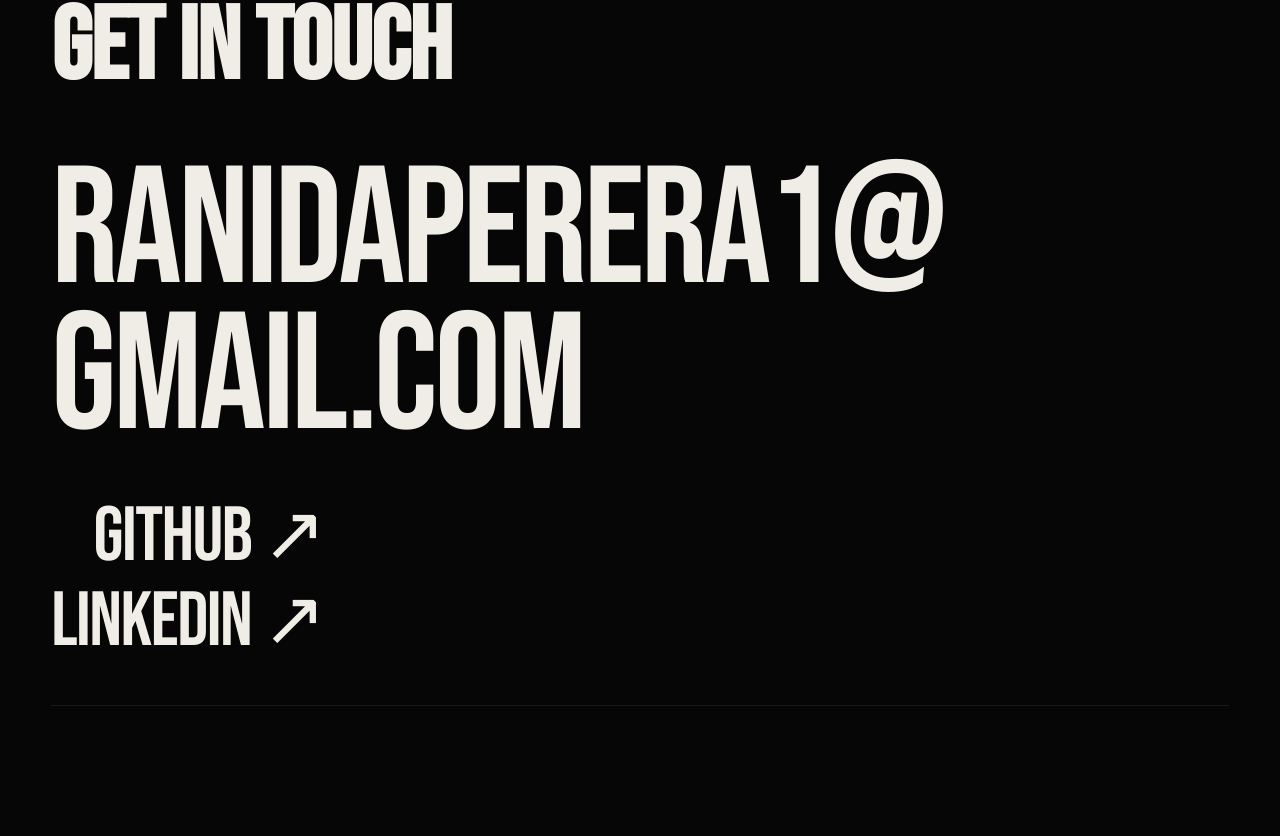
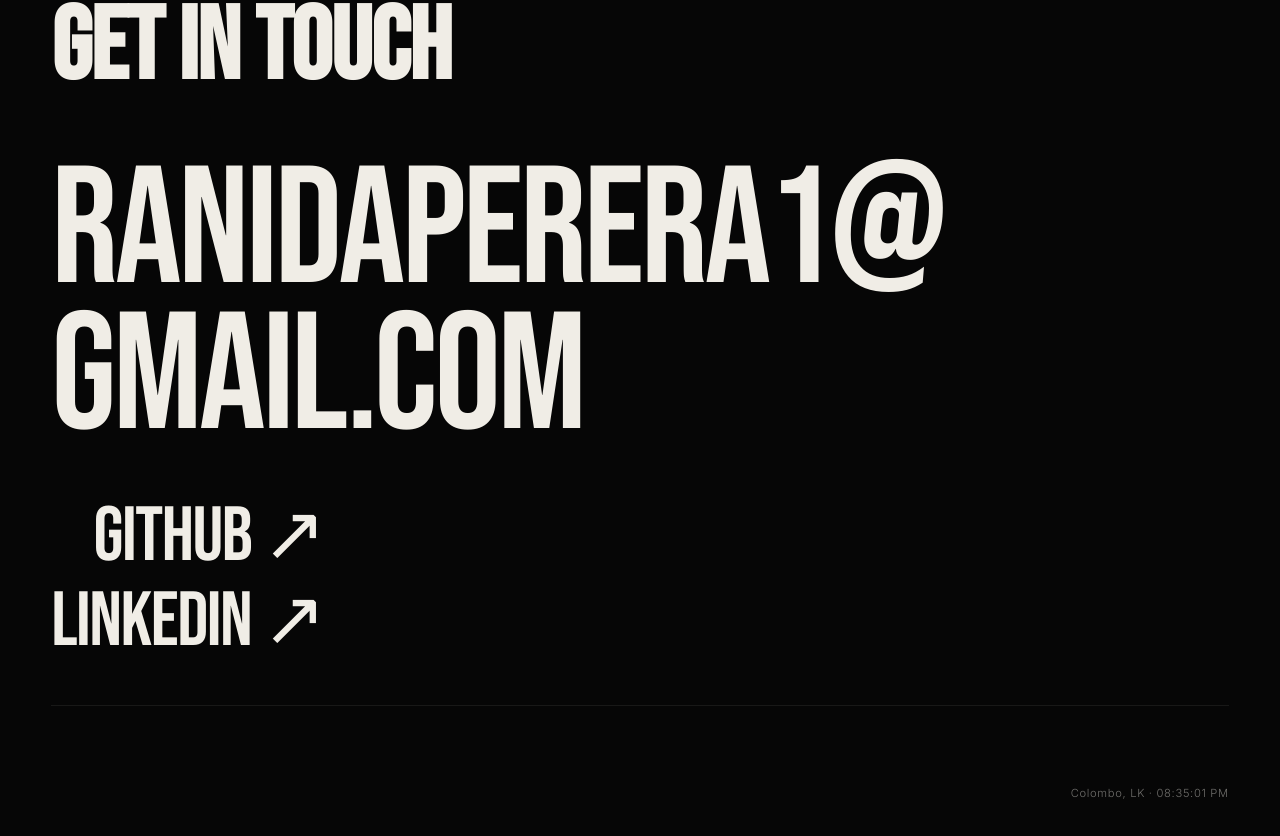
Before and after one commit to Randyae/Ranida-Portfolio, a React (Vite) app: page / in a window 1280 px wide. Shown: the part 8948-9784 px from the top of the page. Built offline with nearby package versions, Linux system fonts and the light colour scheme.

Commit message:
feat(contact): restore live Colombo time ticker

```diff
--- a/src/components/Contact.jsx
+++ b/src/components/Contact.jsx
@@ -1,6 +1,23 @@
-import React from 'react';
+import React, { useState, useEffect } from 'react';
 
 const Contact = () => {
+  const [time, setTime] = useState('--:--');
+
+  useEffect(() => {
+    const tick = () => {
+      setTime(new Date().toLocaleTimeString('en-US', {
+        timeZone: 'Asia/Colombo',
+        hour: '2-digit',
+        minute: '2-digit',
+        second: '2-digit'
+      }));
+    };
+
+    tick(); // initial call
+    const interval = setInterval(tick, 1000);
+    return () => clearInterval(interval);
+  }, []);
+
   return (
     <section id="contact">
       <h2 className="projects-hl rv">Get In Touch</h2>
@@ -13,6 +30,9 @@ const Contact = () => {
           <a href="https://www.linkedin.com/in/ranida-perera" target="_blank" rel="noopener noreferrer">LinkedIn &#8599;</a>
         </div>
       </div>
+      <div className="contact-row rv d2">
+        <div className="contact-time">Colombo, LK &middot; <span id="ctime">{time}</span></div>
+      </div>
     </section>
   );
 };
```
